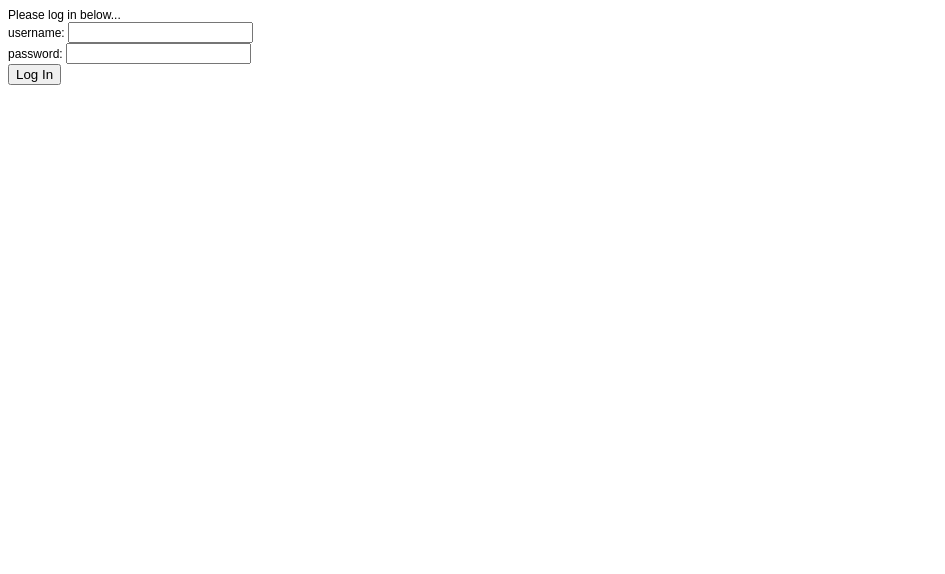
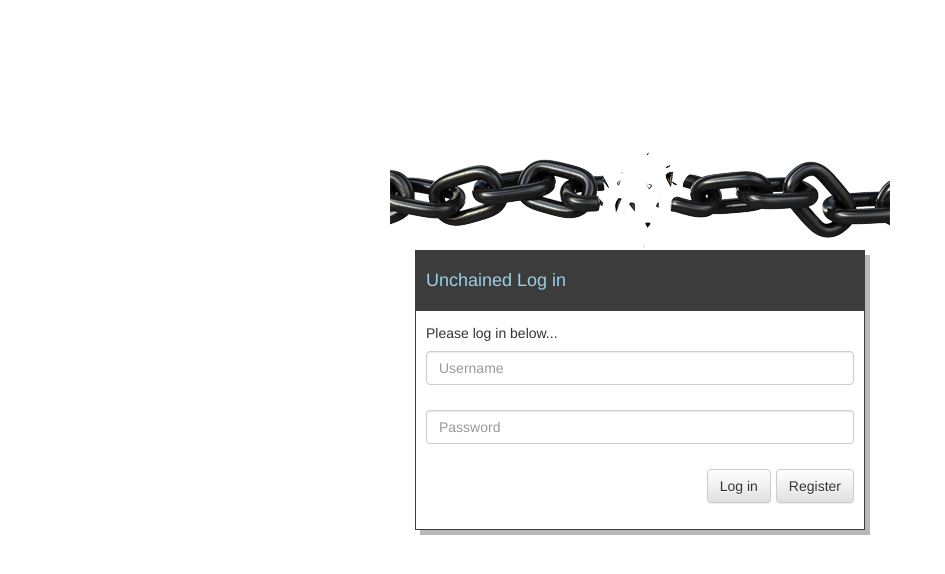
Before and after one commit to Schilleey/unchained, a Django app: page /unchained/login/ in a window 1280 px wide. Shown: the top 574 px of the page, without its empty margins (0-945 px from the left). Run offline with Django 3.2, Linux system fonts and the light colour scheme; parts of the project's set-up code (start-up, migrations or seed data) failed here and were passed over; some libraries are stand-ins or nearby versions.

Commit message:
-Updated login

```diff
--- a/UnchainedMessenger/static/css/unchained.css
+++ b/UnchainedMessenger/static/css/unchained.css
@@ -135,3 +135,34 @@
 }
 
 }
+
+#uc_login_wrapper {
+    margin-left: auto;
+    margin-right: auto;
+    margin-top: 0;
+    padding: 0;
+    width: 450px;
+    height: 280px;
+    border: 1px solid #3c3c3c;
+    box-shadow: 5px 5px 0px #b8b8b8;
+    position: relative;
+}
+
+#uc_login_pic {
+    margin-left: auto;
+    margin-right: auto;
+    margin-top: 150px;
+    padding: 0;
+    width: 500px;
+    height: 100px;
+}
+
+#uc_login_content {
+    padding: 5px 10px 5px 10px;
+}
+
+#uc_login_header {
+    color: #9acfea;
+    background-color: #3c3c3c;
+    padding: 10px;
+}
--- a/templates/login.html
+++ b/templates/login.html
@@ -2,13 +2,14 @@
 <head>
     <title>Unchained: Log in</title>
     <meta http-equiv="Content-type" content="text/html; charset=utf-8" />
-    <style type="text/css">
-        body{
-            font-family:Arial,Helvetica,sans-serif;
-            font-size: 12px;
-        }
-    </style>
+
+    <link rel="stylesheet" href="{{ STATIC_URL }}css/bootstrap.min.css">
+    <link rel="stylesheet" href="{{ STATIC_URL }}css/bootstrap-theme.min.css">
+    <link rel="stylesheet" type="text/css" href=" {{ STATIC_URL }}css/unchained.css">
+
     <script type="text/javascript" src="{{ STATIC_URL }}js/jquery.min.js"></script>
+    <script type="text/javascript" src="{{ STATIC_URL }}js/bootstrap.min.js"></script>
+
     <script type="text/javascript">
         $(document).ready(function() {
             if({{ redirect }}) {
@@ -20,17 +21,27 @@
     </script>
 </head>
 <body>
-	{{ state }}
-	<form action="/unchained/login/" method="post">
-		{% if next %}
-		<input type="hidden" name="next" value="{{ next }}" />
-		{% endif %}
-		username:
-		<input type="text" name="username" value="{{ username}}" /><br />
-		password:
-		<input type="password" name="password" value="" /><br />
-
-		<input type="submit" value="Log In" />
-	</form>
+    <div id="uc_login_pic">
+        <img src="{{ STATIC_URL }}images/broken_chain.png">
+    </div>
+    <div id="uc_login_wrapper">
+        <div id="uc_login_header">
+            <h4>Unchained Log in</h4>
+        </div>
+        <div id="uc_login_content">
+            <h5>{{ state }}</h5>
+            <form action="/unchained/login/" method="post" role="form">
+                {% if next %}
+                <input type="hidden" name="next" value="{{ next }}" />
+                {% endif %}
+                <input type="text" name="username" class="form-control" placeholder="Username" value="{{ username }}" /><br />
+                <input type="password" name="password" class="form-control" placeholder="Password"value="" /><br />
+                <div class="pull-right">
+                    <button type="submit" class="btn btn-default">Log in</button>
+                    <button type="button" class="btn btn-default">Register</button>
+                </div>
+            </form>
+        </div>
+    </div>
 </body>
 </html>
```
Also changed, not shown: UnchainedMessenger/static/images/broken_chain.png (added), database/db.sqlite3.
